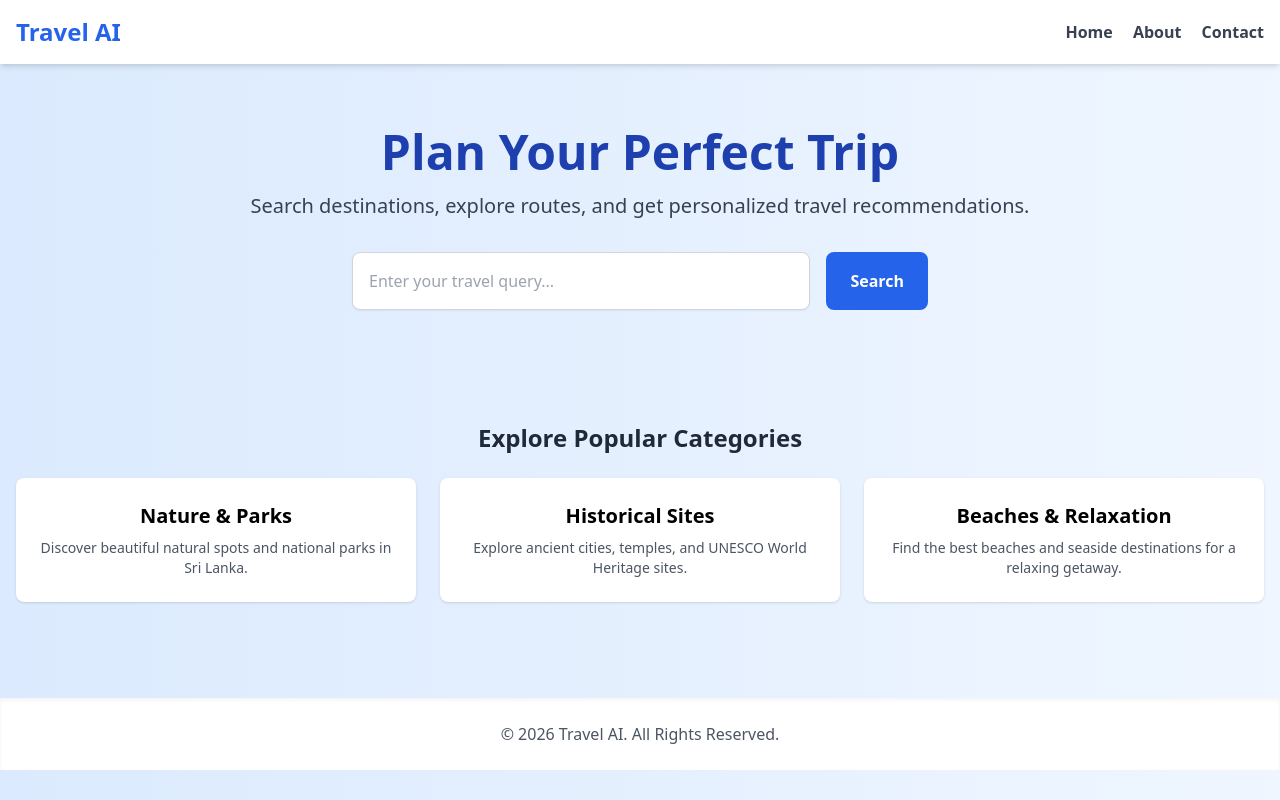
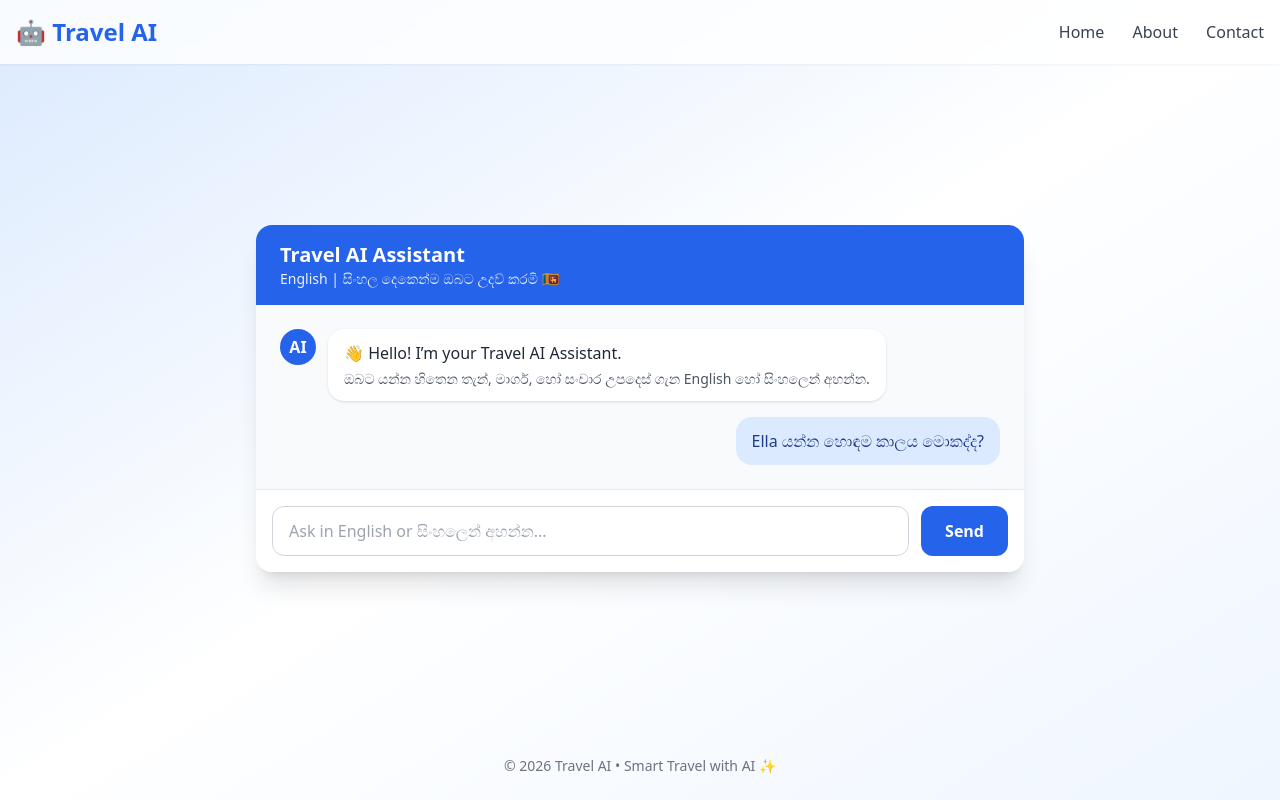
Before and after one commit to Sahasra-Kesara/travel-app-ai, a Flask app: page /user/ in a window 1280 px wide. Run offline with Flask 3, Linux system fonts and the light colour scheme; some libraries are stand-ins or nearby versions.

Commit message:
Added FE

```diff
--- a/app/templates/home.html
+++ b/app/templates/home.html
@@ -2,58 +2,90 @@
 <html lang="en">
 <head>
     <meta charset="UTF-8">
-    <title>Travel AI</title>
+    <title>Travel AI Assistant</title>
     <script src="https://cdn.tailwindcss.com"></script>
 </head>
-<body class="bg-gradient-to-r from-blue-100 to-blue-50 min-h-screen">
+
+<body class="bg-gradient-to-br from-blue-100 via-white to-blue-50 min-h-screen flex flex-col">
 
 <!-- Navbar -->
-    <nav class="bg-white shadow-md">
+<nav class="bg-white/80 backdrop-blur shadow-sm">
     <div class="max-w-7xl mx-auto px-4 py-4 flex justify-between items-center">
-            <h1 class="text-2xl font-bold text-blue-600">Travel AI</h1>
-            <div class="space-x-4">
-                <a href="{{ url_for('user.home') }}" class="text-gray-700 hover:text-blue-600 font-semibold">Home</a>
-                <a href="#" class="text-gray-700 hover:text-blue-600 font-semibold">About</a>
-                <a href="#" class="text-gray-700 hover:text-blue-600 font-semibold">Contact</a>
+        <h1 class="text-2xl font-extrabold text-blue-600">
+            🤖 Travel AI
+        </h1>
+        <div class="space-x-6">
+            <a href="{{ url_for('user.home') }}" class="text-gray-700 hover:text-blue-600 font-medium">Home</a>
+            <a href="#" class="text-gray-700 hover:text-blue-600 font-medium">About</a>
+            <a href="#" class="text-gray-700 hover:text-blue-600 font-medium">Contact</a>
         </div>
     </div>
 </nav>
 
-    <!-- Hero Section -->
-    <section class="max-w-7xl mx-auto px-4 py-16 text-center">
-        <h2 class="text-4xl md:text-5xl font-extrabold mb-4 text-blue-800">Plan Your Perfect Trip</h2>
-        <p class="text-gray-700 text-lg md:text-xl mb-8">Search destinations, explore routes, and get personalized travel recommendations.</p>
+<!-- Main Chat Container -->
+<main class="flex-1 flex items-center justify-center px-4 py-10">
+    <div class="w-full max-w-3xl bg-white rounded-2xl shadow-xl flex flex-col overflow-hidden">
 
-        <!-- Search Form -->
-        <form action="{{ url_for('user.search') }}" method="POST" class="max-w-xl mx-auto flex flex-col md:flex-row gap-4">
-            <input type="text" name="query" placeholder="Enter your travel query..."
-                   class="flex-1 p-4 rounded-lg border border-gray-300 focus:outline-none focus:ring-2 focus:ring-blue-400 shadow-sm"/>
-            <button class="bg-blue-600 text-white px-6 py-4 rounded-lg font-semibold hover:bg-blue-700 transition">Search</button>
-        </form>
-    </section>
+        <!-- Chat Header -->
+        <div class="bg-blue-600 text-white px-6 py-4">
+            <h2 class="text-xl font-semibold">Travel AI Assistant</h2>
+            <p class="text-sm opacity-90">
+                English | සිංහල දෙකෙන්ම ඔබට උදව් කරමි 🇱🇰
+            </p>
+        </div>
 
-    <!-- Quick Categories Section -->
-    <section class="max-w-7xl mx-auto px-4 py-12">
-        <h3 class="text-2xl font-bold text-gray-800 mb-6 text-center">Explore Popular Categories</h3>
-        <div class="grid grid-cols-1 md:grid-cols-3 gap-6">
-            <div class="bg-white rounded-lg shadow hover:shadow-lg transition p-6 text-center">
-                <h4 class="text-xl font-semibold mb-2">Nature & Parks</h4>
-                <p class="text-gray-600 text-sm">Discover beautiful natural spots and national parks in Sri Lanka.</p>
+        <!-- Chat Messages -->
+        <div class="flex-1 p-6 space-y-4 overflow-y-auto bg-gray-50">
+
+            <!-- AI Message -->
+            <div class="flex items-start gap-3">
+                <div class="bg-blue-600 text-white rounded-full w-9 h-9 flex items-center justify-center font-bold">
+                    AI
                 </div>
-            <div class="bg-white rounded-lg shadow hover:shadow-lg transition p-6 text-center">
-                <h4 class="text-xl font-semibold mb-2">Historical Sites</h4>
-                <p class="text-gray-600 text-sm">Explore ancient cities, temples, and UNESCO World Heritage sites.</p>
-            </div>
-            <div class="bg-white rounded-lg shadow hover:shadow-lg transition p-6 text-center">
-                <h4 class="text-xl font-semibold mb-2">Beaches & Relaxation</h4>
-                <p class="text-gray-600 text-sm">Find the best beaches and seaside destinations for a relaxing getaway.</p>
+                <div class="bg-white shadow rounded-2xl px-4 py-3 max-w-xl">
+                    <p class="text-gray-800 font-medium">
+                        👋 Hello! I’m your Travel AI Assistant.
+                    </p>
+                    <p class="text-gray-600 text-sm mt-1">
+                        ඔබට යන්න හිතෙන තැන්, මාර්ග, හෝ සංචාර උපදෙස් ගැන
+                        English හෝ සිංහලෙන් අහන්න.
+                    </p>
                 </div>
             </div>
-    </section>
+
+            <!-- Example User Prompt -->
+            <div class="flex justify-end">
+                <div class="bg-blue-100 text-blue-900 rounded-2xl px-4 py-3 max-w-xl">
+                    Ella යන්න හොඳම කාලය මොකද්ද?
+                </div>
+            </div>
+
+        </div>
+
+        <!-- Chat Input -->
+        <form action="{{ url_for('user.search') }}" method="POST"
+              class="border-t bg-white px-4 py-4 flex gap-3">
+
+            <input
+                type="text"
+                name="query"
+                placeholder="Ask in English or සිංහලෙන් අහන්න..."
+                class="flex-1 px-4 py-3 rounded-xl border border-gray-300 focus:outline-none focus:ring-2 focus:ring-blue-500 text-gray-700"
+            />
+
+            <button
+                type="submit"
+                class="bg-blue-600 hover:bg-blue-700 text-white px-6 py-3 rounded-xl font-semibold transition">
+                Send
+            </button>
+        </form>
+
+    </div>
+</main>
 
 <!-- Footer -->
-    <footer class="bg-white mt-12 py-6 shadow-inner text-center text-gray-600">
-        &copy; 2026 Travel AI. All Rights Reserved.
+<footer class="text-center text-gray-500 text-sm py-6">
+    © 2026 Travel AI • Smart Travel with AI ✨
 </footer>
 
 </body>
```
Lines whose indentation alone changed are shown as unchanged.
